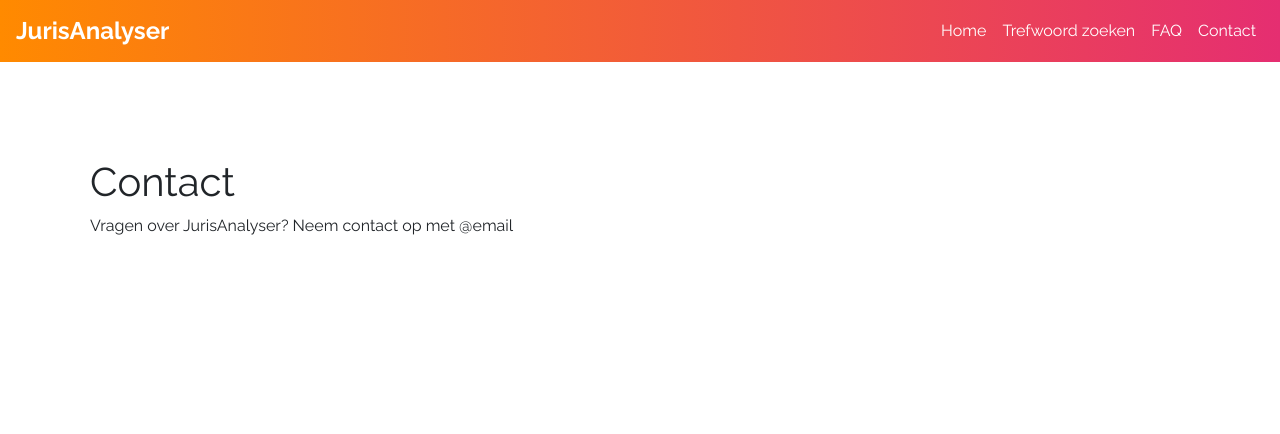
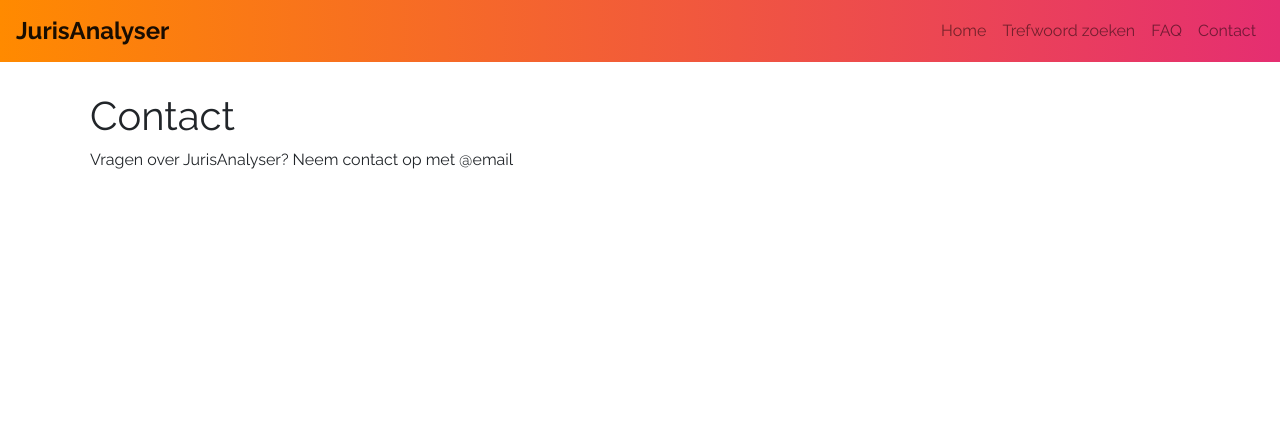
Before and after one commit to HanSoloGit/JurisAnalyser, a Flask app: page /contact in a window 1280 px wide. Shown: the top 434 px of the page. Run offline with Flask 3, Linux system fonts and the light colour scheme; some libraries are stand-ins or nearby versions.

Commit message:
Update base.html

```diff
--- a/app/templates/base.html
+++ b/app/templates/base.html
@@ -31,10 +31,6 @@
             border-color: white;
         }
 
-        .navbar-toggler-icon {
-            color: white;
-        }
-
         .nav-link {
             color: white;
         }
@@ -46,7 +42,7 @@
 
         .container {
             padding: 20px;
-            margin-top: 60px; /* Hoogte van de navbar om overlap te voorkomen */
+            margin-top: 56px; /* Hoogte van de navbar om overlap te voorkomen */
         }
 
         /* Verberg de cookie banner standaard */
@@ -74,7 +70,7 @@
 </head>
 <body>
     <!-- Navigatiebalk -->
-    <nav class="navbar navbar-expand-md">
+    <nav class="navbar navbar-expand-md navbar-light fixed-top">
         <a class="navbar-brand" href="#">JurisAnalyser</a>
         <!-- Toggle knop voor mobiel -->
         <button class="navbar-toggler" type="button" data-toggle="collapse" data-target="#navbarNav" aria-controls="navbarNav" aria-expanded="false" aria-label="Toggle navigation">
```
